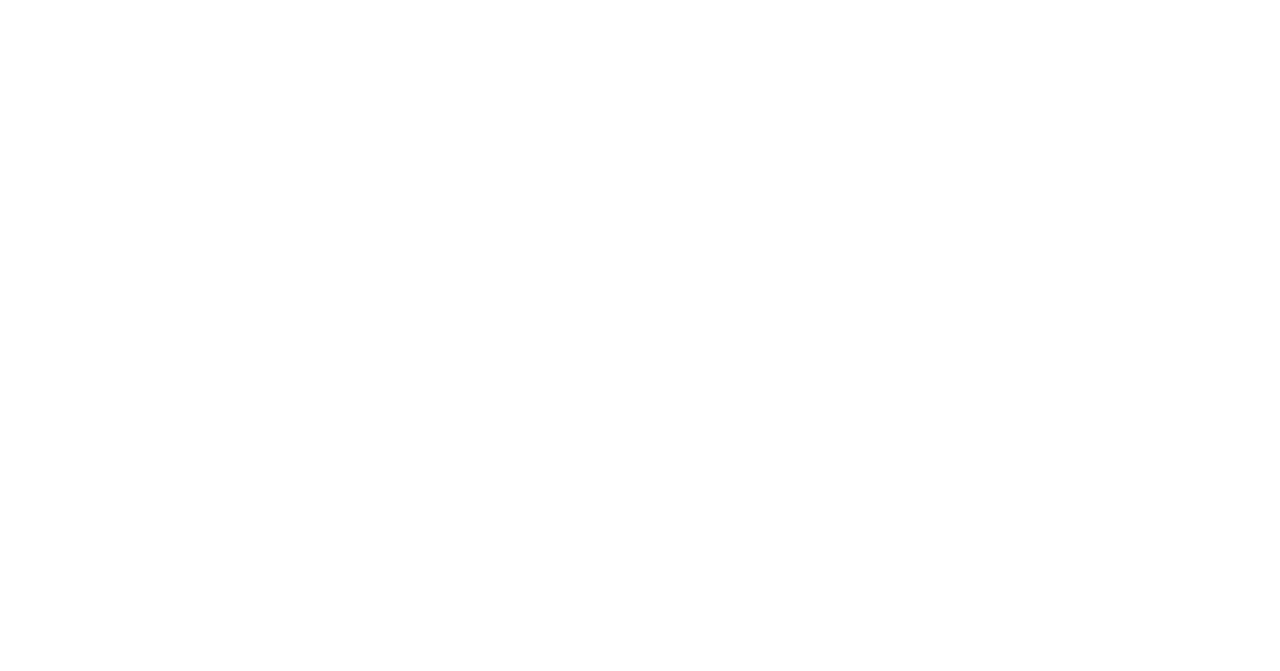
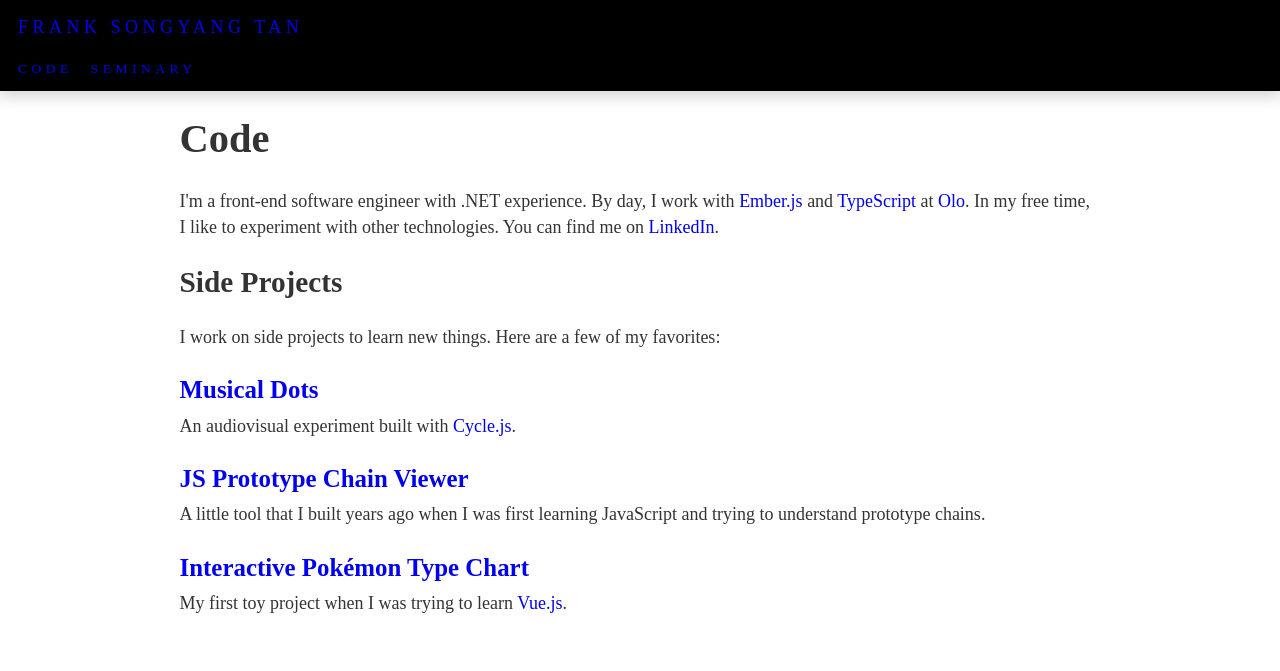
Before and after one commit to tansongyang/franksongyangtan.com, a Gatsby site: page /code in a window 1280 px wide. Before the commit this address had no page. Built offline with nearby package versions, Linux system fonts and the light colour scheme; Gatsby itself is replaced by a stand-in of ours.

Commit message:
Add Code section
Includes new components and style tweaks.

```diff
--- a/src/components/entry.js
+++ b/src/components/entry.js
@@ -1,32 +1,34 @@
 import React from 'react'
 import PropTypes from 'prop-types'
-import { Link } from 'gatsby'
 
 import { format } from 'date-fns'
 
 import styles from './entry.module.css'
+import Link from '../components/link'
 import { DATE } from '../utils/formats'
 
-const Template = ({ description, timestamp, title, titleLink }) => {
+const Entry = ({ children, hTag, timestamp, title, titleLink }) => {
+  const Tag = hTag || 'h1'
   const titleContent = titleLink ? <Link to={titleLink}>{title}</Link> : title
   return (
     <>
-      <h1 className={styles.title}>{titleContent}</h1>
+      <Tag className={styles.title}>{titleContent}</Tag>
       {timestamp && (
         <time className={styles.timestamp} dateTime={timestamp}>
           {format(new Date(timestamp), DATE)}
         </time>
       )}
-      {description && <p>{description}</p>}
+      <p>{children}</p>
     </>
   )
 }
 
-Template.propTypes = {
-  description: PropTypes.string,
-  timestamp: PropTypes.string.isRequired,
+Entry.propTypes = {
+  children: PropTypes.node,
+  hTag: PropTypes.string,
+  timestamp: PropTypes.string,
   title: PropTypes.string.isRequired,
   titleLink: PropTypes.string,
 }
 
-export default Template
+export default Entry
--- a/src/components/header.js
+++ b/src/components/header.js
@@ -3,6 +3,11 @@
 import { Link } from 'gatsby'
 
 import styles from './header.module.css'
+
+const LINKS = [
+  { text: 'Code', to: '/code' },
+  { text: 'Seminary', to: '/seminary' },
+]
 
 const Header = ({ siteTitle }) => (
   <header className={styles.header}>
@@ -14,11 +19,13 @@
       </h1>
       <nav class={styles.nav}>
         <ul class={styles.navList}>
-          <li class={styles.navListItem}>
-            <Link to="/seminary" className={styles.link}>
-              Seminary
-            </Link>
-          </li>
+          {LINKS.map(link => (
+            <li class={styles.navListItem}>
+              <Link to={link.to} className={styles.link}>
+                {link.text}
+              </Link>
+            </li>
+          ))}
         </ul>
       </nav>
     </div>
--- a/src/components/header.module.css
+++ b/src/components/header.module.css
@@ -36,11 +36,26 @@
 }
 
 .navList {
+  display: flex;
   margin: 0;
   padding-bottom: 0.5rem;
 }
 
+@media screen and (max-width: maxMobileWidth) {
+  .navList {
+    flex-direction: column;
+  }
+}
+
 .navListItem {
-  margin: 0;
+  margin-right: 1rem;
+  margin-bottom: 0;
   font-size: 0.75rem;
 }
+
+@media screen and (max-width: maxMobileWidth) {
+  .navList {
+    flex-direction: column;
+    margin: 0;
+  }
+}
--- a/src/components/layout.css
+++ b/src/components/layout.css
@@ -1,10 +1,9 @@
-@import url('https://fonts.googleapis.com/css?family=Crimson+Text');
-@import url('https://fonts.googleapis.com/css?family=Libre+Baskerville');
+@import url('https://fonts.googleapis.com/css?family=Noto+Sans');
 @import url('https://fonts.googleapis.com/css?family=Open+Sans');
 
-@value headingFont: 'Crimson Text', serif;
+@value headingFont: 'Noto Sans', serif;
 @value menuFont: 'Open Sans', sans-serif;
-@value textFont: 'Libre Baskerville', serif;
+@value textFont: 'Noto Sans', serif;
 
 @value grayish: #333;
 @value linkBlue: #428bca;
@@ -352,6 +351,7 @@
   margin-bottom: 1.45rem;
   list-style-position: outside;
   list-style-image: none;
+  list-style-type: none;
 }
 ol {
   margin-left: 1.45rem;
--- /dev/null
+++ b/src/components/link.js
@@ -0,0 +1,21 @@
+import React from 'react'
+import PropTypes from 'prop-types'
+import { Link as GatsbyLink } from 'gatsby'
+
+const Link = ({ to: link, children }) => {
+  const isExternalLink = link.startsWith('http')
+  return isExternalLink ? (
+    <a href={link} target="_blank">
+      {children}
+    </a>
+  ) : (
+    <GatsbyLink to={link}>{children}</GatsbyLink>
+  )
+}
+
+Link.propTypes = {
+  children: PropTypes.node.isRequired,
+  to: PropTypes.string.isRequired,
+}
+
+export default Link
--- /dev/null
+++ b/src/pages/code/index.js
@@ -0,0 +1,67 @@
+import React from 'react'
+import Helmet from 'react-helmet'
+
+import Entry from '../../components/entry'
+import Layout from '../../components/layout'
+import Link from '../../components/Link'
+
+const SIDE_PROJECTS = [
+  {
+    title: 'Musical Dots',
+    link: 'https://codepen.io/tansongyang/full/XgXbrR',
+    description: (
+      <>
+        An audiovisual experiment built with{' '}
+        <Link to="https://cycle.js.org/">Cycle.js</Link>.
+      </>
+    ),
+  },
+  {
+    title: 'JS Prototype Chain Viewer',
+    link: 'http://tansongyang.github.io/js-prototype-chain-viewer/',
+    description:
+      'A little tool that I built years ago when I was first learning JavaScript and trying to understand prototype chains.',
+  },
+  {
+    title: 'Interactive Pokémon Type Chart',
+    link: 'https://codepen.io/tansongyang/full/BZLbGN',
+    description: (
+      <>
+        My first toy project when I was trying to learn{' '}
+        <Link to="https://vuejs.org/">Vue.js</Link>.
+      </>
+    ),
+  },
+]
+
+export default function CodeIndexPage() {
+  return (
+    <Layout>
+      <Helmet title="Code" />
+      <h1>Code</h1>
+      <p>
+        I'm a front-end software engineer with .NET experience. By day, I work
+        with <Link to="https://www.emberjs.com/">Ember.js</Link> and{' '}
+        <Link to="https://www.typescriptlang.org/">TypeScript</Link> at{' '}
+        <Link to="https://www.olo.com/">Olo</Link>. In my free time, I like to
+        experiment with other technologies. You can find me on{' '}
+        <Link to="https://www.linkedin.com/in/frank-tan-b2296239/">
+          LinkedIn
+        </Link>
+        .
+      </p>
+      <h2>Side Projects</h2>
+      <p>
+        I work on side projects to learn new things. Here are a few of my
+        favorites:
+      </p>
+      {SIDE_PROJECTS.map(project => (
+        <article>
+          <Entry hTag="h3" title={project.title} titleLink={project.link}>
+            {project.description}
+          </Entry>
+        </article>
+      ))}
+    </Layout>
+  )
+}
```
Also changed, not shown: src/pages/seminary/index.js (+4 -5 lines).
